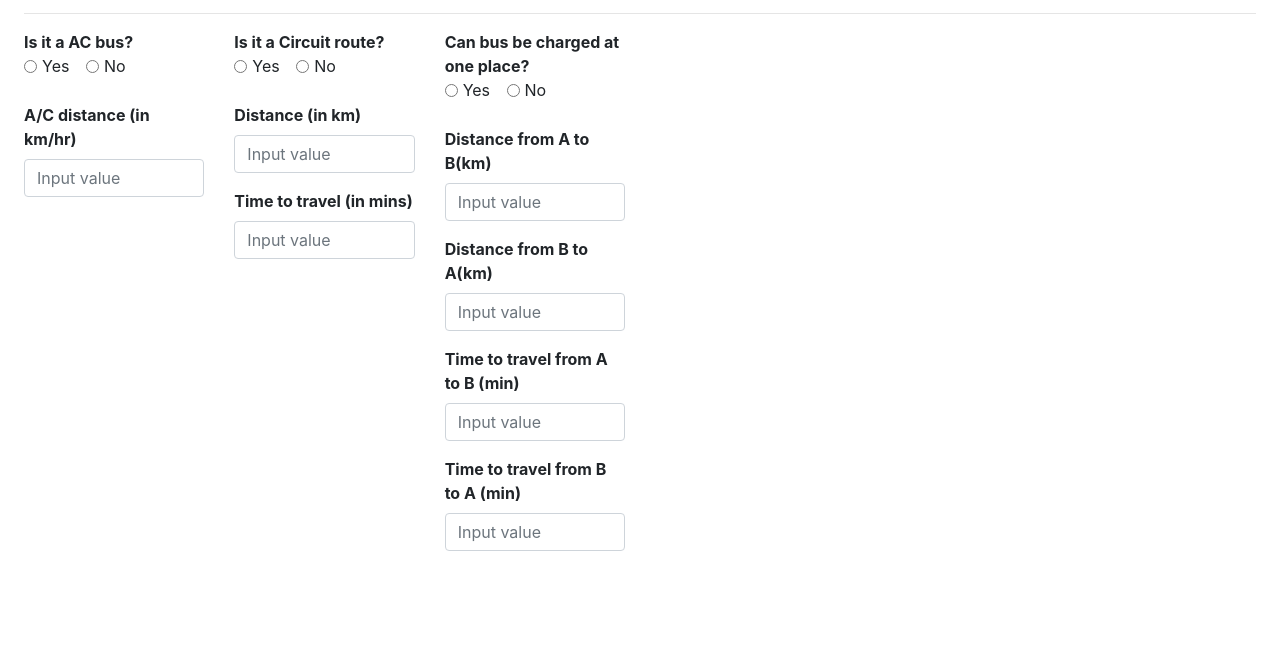
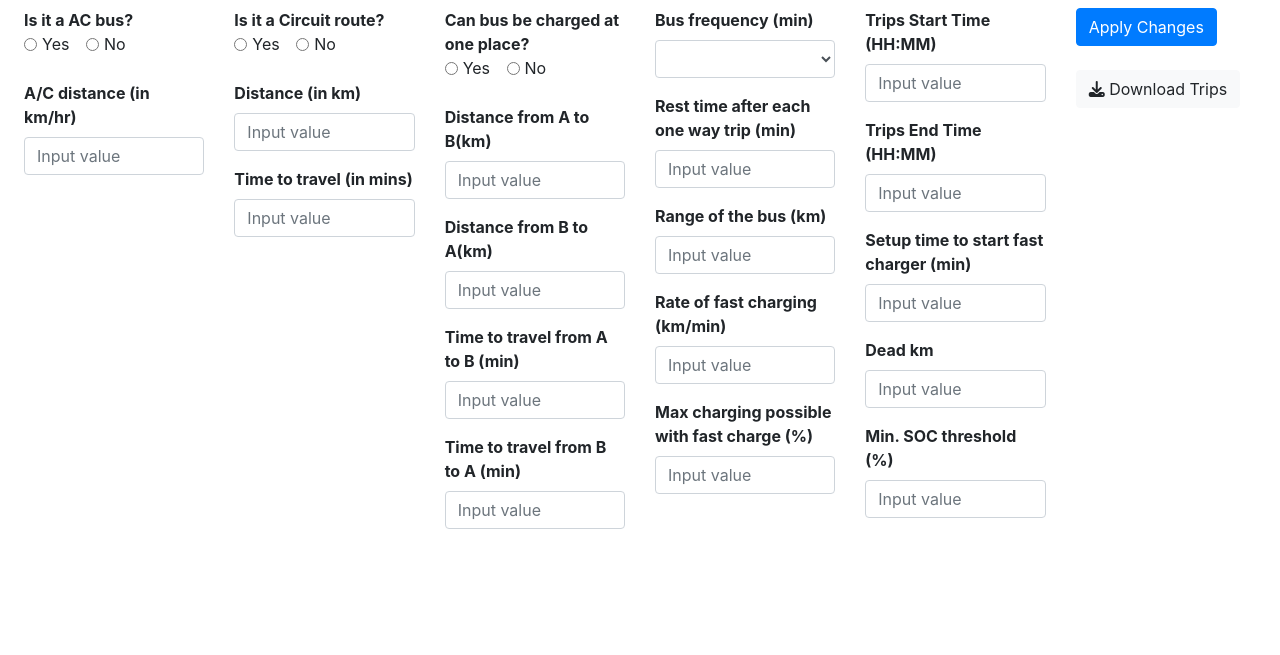
Before and after one commit to rittmang/ElectricBus, a plain HTML site: page index.html in a window 1280 px wide. Shown: the part 145-800 px from the top of the page. Drawn offline with nearby package versions, Linux system fonts and the light colour scheme.

Commit message:
Finish first page form

```diff
--- a/index.html
+++ b/index.html
@@ -5,13 +5,18 @@
   <meta charset="utf-8">
   <meta name="viewport" content="width=device-width, initial-scale=1">
   <link rel="stylesheet" href="css/bootstrap.css">
+  <script src="https://code.jquery.com/jquery-3.3.1.js"></script>
+  <script src="https://unpkg.com/popper.js"></script>
   <script src="js/bootstrap.js"></script>
   <script src="js/bootstrap.bundle.js"></script>
+  <script src="https://kit.fontawesome.com/c893428da3.js"></script>
+
 </head>
 <body>
 <div class=".mx-auto px-4">
+  <br>
   <h1 class="display-6">Electric Bus Scheduling Algorithm</h1>
-  <p class="lead">KPIT Sparkle</p>
+<!--  <p class="lead">KPIT Sparkle</p>-->
   <nav class="nav nav-pills nav-justified">
     <a class="nav-item nav-link active" href="#">Buses & F/Chargers required</a>
     <a class="nav-item nav-link" href="#">Schedule for one bus</a>
@@ -45,7 +50,7 @@
         </form>
       </div>
       <div class="col-sm">
-          <!-- 2nd column content goes here -->
+        <!-- 2nd column content goes here -->
         <form>
           <div class="row">
             <div class="col">
@@ -107,13 +112,67 @@
         </form>
       </div>
       <div class="col-sm">
+        <form>
+          <div class="form-group">
+            <label for="form_need"><b>Bus frequency (min)</b></label>
+            <select id="form_need" name="need" class="form-control" required="required" data-error="Please specify your need.">
+              <option value=""></option>
+              <option value="5">5</option>
+              <option value="10">10</option>
+              <option value="15">15</option>
+              <option value="20">20</option>
+            </select>
+            <div class="help-block with-errors"></div>
+          </div>
 
+          <div class="form-group">
+            <label for="formGroupExampleInput2"><b>Rest time after each one way trip (min)</b></label>
+            <input type="text" class="form-control" id="formGroupExampleInput2" placeholder="Input value">
+          </div>
+          <div class="form-group">
+            <label for="formGroupExampleInput2"><b>Range of the bus (km)</b></label>
+            <input type="text" class="form-control" id="formGroupExampleInput2" placeholder="Input value">
+          </div>
+          <div class="form-group">
+            <label for="formGroupExampleInput2"><b>Rate of fast charging (km/min)</b></label>
+            <input type="text" class="form-control" id="formGroupExampleInput2" placeholder="Input value">
+          </div>
+          <div class="form-group">
+            <label for="formGroupExampleInput2"><b>Max charging possible with fast charge (%)</b></label>
+            <input type="text" class="form-control" id="formGroupExampleInput2" placeholder="Input value">
+          </div>
+        </form>
       </div>
       <div class="col-sm">
-
+          <form>
+          <div class="form-group">
+            <label for="formGroupExampleInput2"><b>Trips Start Time (HH:MM)</b></label>
+            <input type="text" class="form-control" id="formGroupExampleInput2" placeholder="Input value">
+          </div>
+          <div class="form-group">
+            <label for="formGroupExampleInput2"><b>Trips End Time (HH:MM)</b></label>
+            <input type="text" class="form-control" id="formGroupExampleInput2" placeholder="Input value">
+          </div>
+          <div class="form-group">
+            <label for="formGroupExampleInput2"><b>Setup time to start fast charger (min)</b></label>
+            <input type="text" class="form-control" id="formGroupExampleInput2" placeholder="Input value">
+          </div>
+          <div class="form-group">
+            <label for="formGroupExampleInput2"><b>Dead km</b></label>
+            <input type="text" class="form-control" id="formGroupExampleInput2" placeholder="Input value">
+          </div>
+            <div class="form-group">
+            <label for="formGroupExampleInput2"><b>Min. SOC threshold (%)</b></label>
+            <input type="text" class="form-control" id="formGroupExampleInput2" placeholder="Input value">
+          </div>
+        </form>
       </div>
       <div class="col-sm">
-
+        <button class="btn btn-primary" type="submit">Apply Changes</button>
+        <br><br>
+        <button type="button" class="btn btn-light" aria-label="Left Align">
+          <span class="fa fa-download" aria-hidden="true"></span> Download Trips
+        </button>
       </div>
     </div>
   </div>
```
